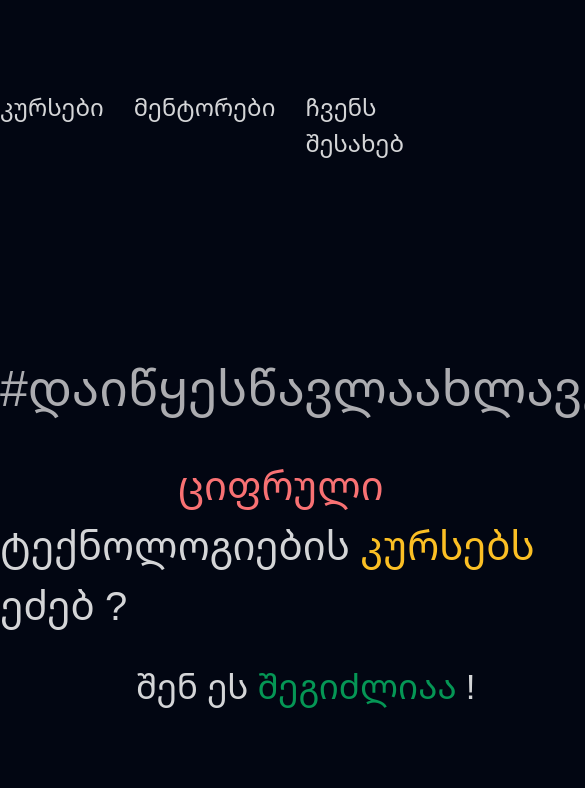
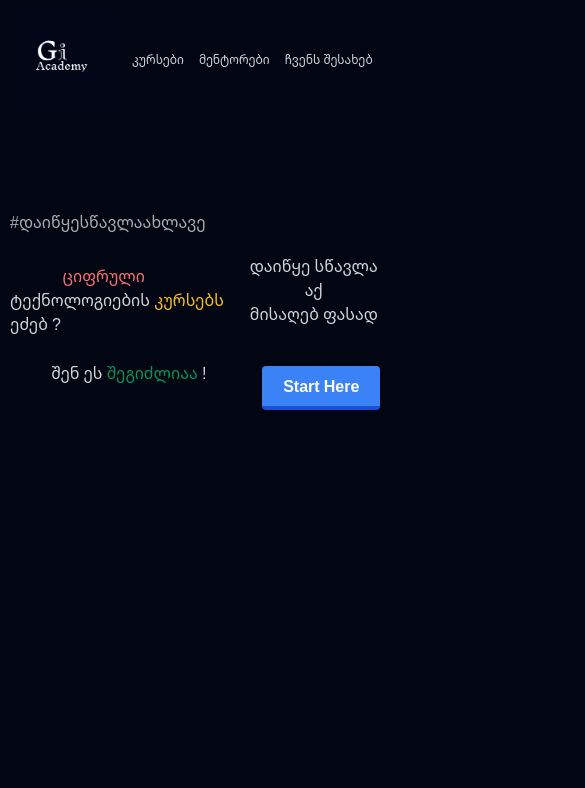
Before and after one commit to GigiBeridzeAxal/GiAcademy, a Next.js app: page / in a window 390 px wide. Shown: the top 788 px of the page, 585 px wide, since content can reach past the window. Built offline with nearby package versions, Linux system fonts and the light colour scheme.

Commit message:
First Commit

```diff
--- a/app/components/Mentors.jsx
+++ b/app/components/Mentors.jsx
@@ -3,7 +3,7 @@ import {motion} from 'framer-motion'
 
 export default function Mentors() {
     const [mentors, setmentors] = useState('Backend')
-    const [selected, setselected] = useState('Backend')
+    const [selected, setselected] = useState('All')
 
 
     const All = () =>{
--- a/app/globals.css
+++ b/app/globals.css
@@ -280,3 +280,43 @@ h1{
   font-size: 54px;
   text-align: center;
 }
+@media (max-width: 600px) {
+  .Header{
+
+  }
+  .reactcours{
+    height: 500px;
+  }
+  .courses{
+    width: 300px;
+    gap: 2px;
+
+  }
+  .Logo{
+    width: 100px;
+    height: 100px;
+
+    background-size: cover;
+  }
+  .sections{
+    font-size: 12px;
+    gap: 15px;
+  }
+  body{
+    padding: 10px;
+  }
+ .Hash{
+  font-size: 16px;
+ }
+ .Digit{
+  font-size: 16px;
+ }
+ .youcan{
+  font-size: 16px;
+ }
+  .starttext{
+    font-size: 16px;
+
+  }
+
+}
```
